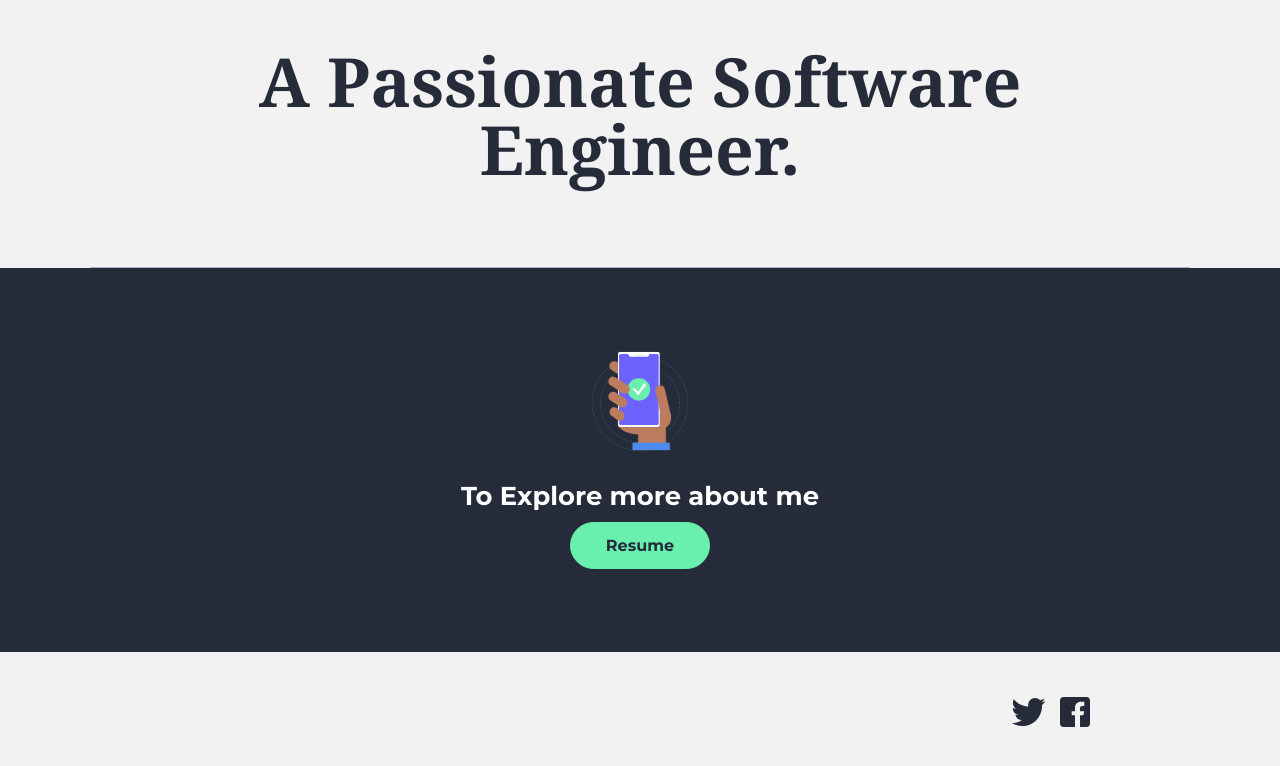
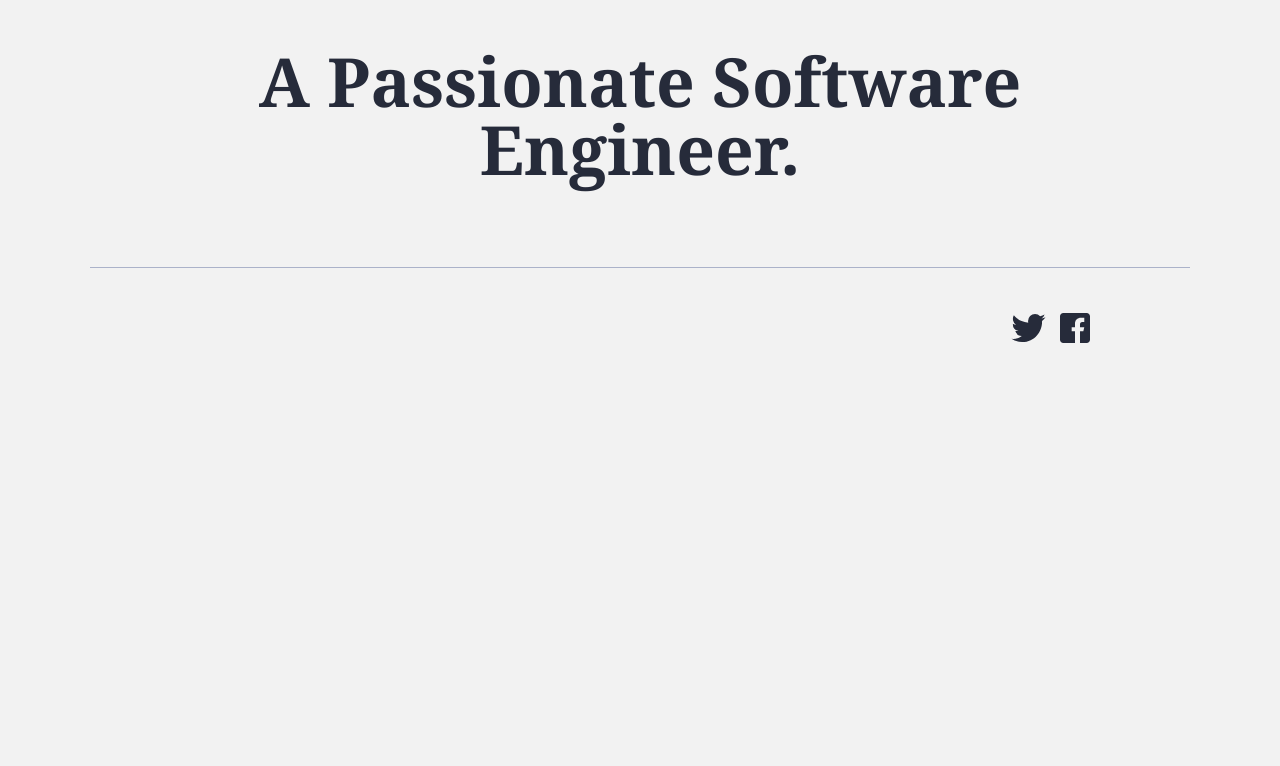
Before and after one commit to 4msar/4msar.xyz, a plain HTML site: page index.html in a window 1280 px wide. Shown: the part 454-1220 px from the top of the page. After the commit the page ends 863 px from the top, so only its background shows below. Drawn offline with nearby package versions, Linux system fonts and the light colour scheme; a web font is replaced by a local one.

Commit message:
Update index.html

```diff
--- a/index.html
+++ b/index.html
@@ -34,7 +34,7 @@
         </div>
     </header>
 
-    <main>
+    <main style="display: none;">
 
         <!-- Feature list -->
         <div id="feature" style="display: none;" class="container pt3 mt2 text--gray align--center">
```
